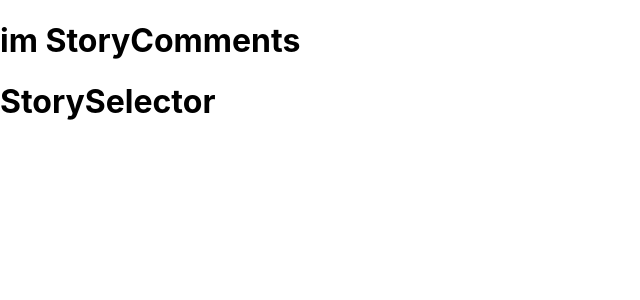
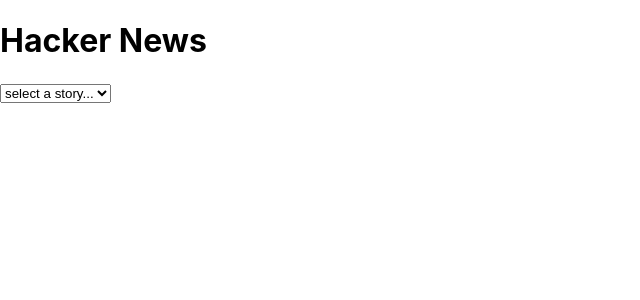
Before and after one commit to MattyMcClare/HackerNewsLab, a React (Create React App) app: page / in a window 1280 px wide. Shown: the top 300 px of the page, without its empty margins (0-640 px from the left). Built offline with nearby package versions, Linux system fonts and the light colour scheme; no server answers.

Commit message:
fetch req created

```diff
--- a/src/components/StoryComments.js
+++ b/src/components/StoryComments.js
@@ -1,7 +1,7 @@
 import React from 'react';
 
 const StoryComments = () => {
-    return <h1>im StoryComments</h1>
+    return null;
 }
 
 export default StoryComments;
--- a/src/components/StorySelector.js
+++ b/src/components/StorySelector.js
@@ -1,7 +1,17 @@
 import React from 'react';
 
-const StorySelector = () => {
-    return <h1>StorySelector</h1>
+const StorySelector = (props) => {
+
+
+
+    return (
+        <select>
+            <option
+                defaultValue="default">
+                select a story...
+            </option>
+        </select>
+    )
 }
 
 export default StorySelector;
--- a/src/containers/StoryContainer.js
+++ b/src/containers/StoryContainer.js
@@ -3,12 +3,32 @@
 import StorySelector from '../components/StorySelector';
 
 class StoryContainer extends Component {
+
+    constructor(props) {
+        super(props);
+        this.state = {
+            stories: [],
+            selectedStory: null
+        }
+    }
+
+    componentDidMount() {
+        const url = "http://hacker-news.firebaseio.com/v0/topstories.json";
+        fetch(url)
+            .then(res => res.json())
+            .then((stories) => {
+                this.setState({ stories });
+            })
+    }
+
+
     render() {
         return (
-            <>
+            <div className='story-container'>
+                <h1>Hacker News</h1>
                 <StoryDetail />
                 <StorySelector />
-            </>
+            </div>
         )
     }
 }
```
